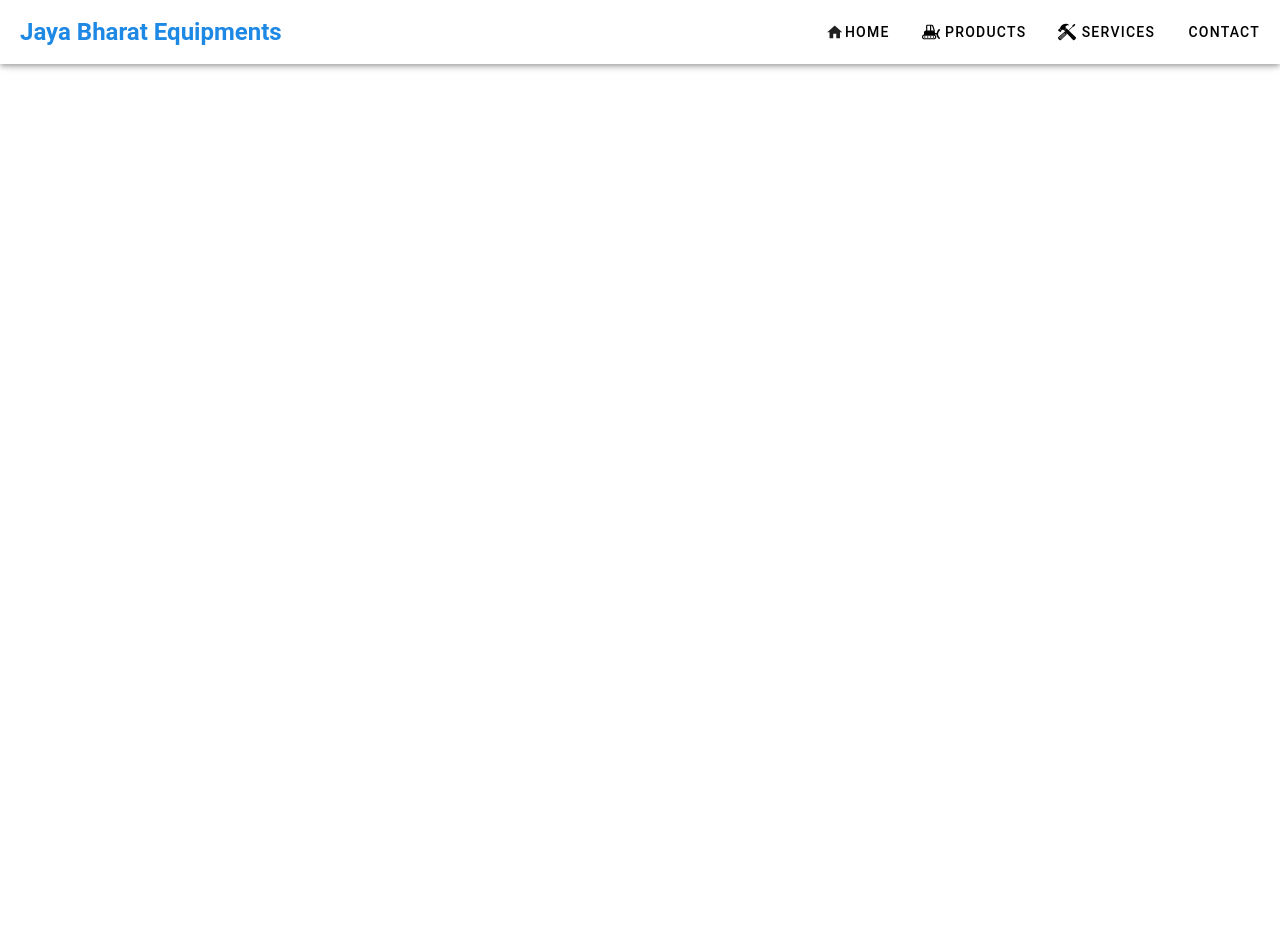
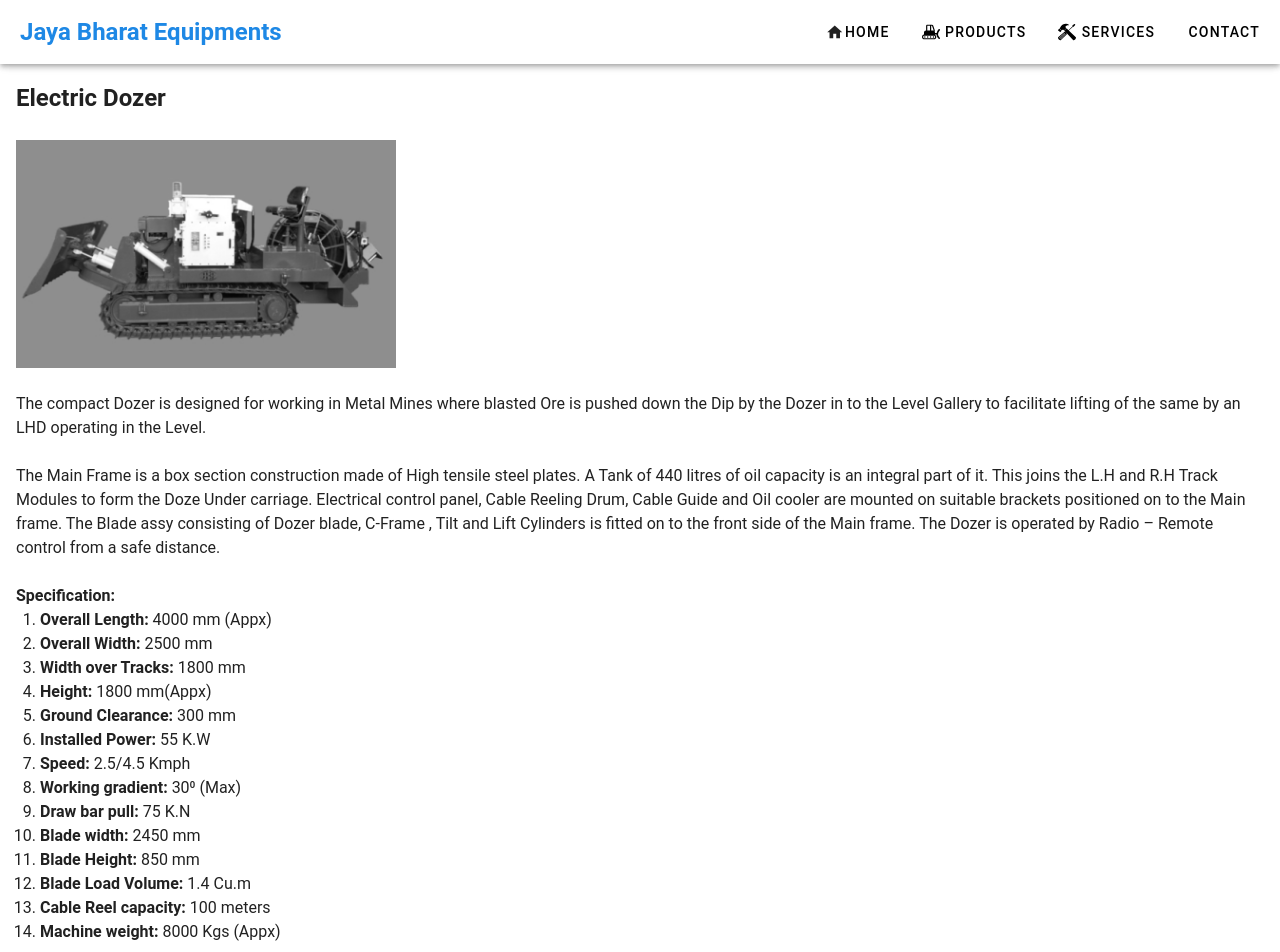
Before and after one commit to analamala/jaya-bharat, a Vue app: page /electricDozerDetail in a window 1280 px wide. Shown: the top 952 px of the page. Before the commit the page ends 800 px from the top, so only its background shows below. Built offline with nearby package versions, Linux system fonts and the light colour scheme.

Commit message:
Build electric dozer summary & detail pages

```diff
--- /dev/null
+++ b/src/components/Products/ElectricDozerDetail.vue
@@ -0,0 +1,59 @@
+<template>
+  <div>
+    <v-container fluid>
+      <v-row>
+        <v-col>
+          <h2>Electric Dozer</h2>
+        </v-col>
+      </v-row>
+      <v-row>
+        <v-col>
+          <v-img src="@/assets/images/electric-dozer-product.png" width="380px" height="228px"></v-img>
+        </v-col>
+      </v-row>
+      <v-row>
+        <v-col>
+          <p>
+            The compact Dozer is designed for working in Metal Mines where blasted Ore is pushed down
+            the Dip by the Dozer in to the Level Gallery to facilitate lifting of the same by an LHD
+            operating in the Level.
+          </p>
+          <br>
+          <p>
+            The Main Frame is a box section construction made of High tensile steel plates. A Tank of
+            440 litres of oil capacity is an integral part of it. This joins the L.H and R.H Track Modules
+            to form the Doze Under carriage. Electrical control panel, Cable Reeling Drum, Cable Guide and
+            Oil cooler are mounted on suitable brackets positioned on to the Main frame. The Blade assy
+            consisting of Dozer blade, C-Frame , Tilt and Lift Cylinders is fitted on to the front side of
+            the Main frame. The Dozer is operated by Radio – Remote control from a safe distance.
+          </p>
+        </v-col>
+      </v-row>
+      <v-row>
+        <v-col>
+          <b>Specification:</b>
+          <ol className="mx-6">
+            <li><b>Overall Length:</b> 4000 mm (Appx)</li>
+            <li><b>Overall Width:</b> 2500 mm</li>
+            <li><b>Width over Tracks:</b> 1800 mm</li>
+            <li><b>Height:</b> 1800 mm(Appx)</li>
+            <li><b>Ground Clearance:</b> 300 mm</li>
+            <li><b>Installed Power:</b> 55 K.W</li>
+            <li><b>Speed:</b> 2.5/4.5 Kmph</li>
+            <li><b>Working gradient:</b> 30⁰ (Max)</li>
+            <li><b>Draw bar pull:</b> 75 K.N</li>
+            <li><b>Blade width:</b> 2450 mm</li>
+            <li><b>Blade Height:</b> 850 mm</li>
+            <li><b>Blade Load Volume:</b> 1.4 Cu.m</li>
+            <li><b>Cable Reel capacity:</b> 100 meters</li>
+            <li><b>Machine weight:</b> 8000 Kgs (Appx)</li>
+          </ol>
+        </v-col>
+      </v-row>
+    </v-container>
+  </div>
+</template>
+
+<script setup lang="ts">
+//
+</script>
--- /dev/null
+++ b/src/components/Products/ElectricDozerSummary.vue
@@ -0,0 +1,26 @@
+<template>
+  <v-card className="mx-auto" max-width="240">
+    <v-card-item title="Electric Dozer">
+    </v-card-item>
+    <v-card-text>
+      <v-row>
+        <v-col>
+          <v-img width="210" height="125px"
+                 src="@/assets/images/electric-dozer-product.png">
+          </v-img>
+        </v-col>
+      </v-row>
+      <v-row>
+        <v-col>
+          The compact Dozer is designed for working in Metal Mines where blasted Ore is pushed down the
+          Dip by the Dozer in to the Level Gallery to...
+          <router-link to="/electricDozerDetail">MORE</router-link>
+        </v-col>
+      </v-row>
+    </v-card-text>
+  </v-card>
+</template>
+
+<script setup lang="ts">
+//
+</script>
--- a/src/components/Products/ProductsSummary.vue
+++ b/src/components/Products/ProductsSummary.vue
@@ -16,6 +16,9 @@
           <v-col>
             <EquipmentRetrieverSummary />
           </v-col>
+          <v-col>
+            <ElectricDozerSummary />
+          </v-col>
         </v-row>
       </v-container>
     </v-card-text>
@@ -28,4 +31,5 @@ import ProductsIcon from "@/components/icons/ProductsIcon.vue";
 import SAGESSummary from "@/components/Products/SAGESSummary.vue";
 import FeederBreakerSummary from "@/components/Products/FeederBreakerSummary.vue";
 import EquipmentRetrieverSummary from "@/components/Products/EquipmentRetrieverSummary.vue";
+import ElectricDozerSummary from "@/components/Products/ElectricDozerSummary.vue";
 </script>
--- a/src/router/index.ts
+++ b/src/router/index.ts
@@ -40,6 +40,12 @@ const routes = [
           '@/components/products/EquipmentRetrieverDetail'),
       },
       {
+        path: 'electricDozerDetail',
+        name: 'ElectricDozerDetail',
+        component: () => import(/* webpackChunkName: "electricDozerDetail" */
+          '@/components/products/ElectricDozerDetail'),
+      },
+      {
         path: 'services',
         name: 'Services',
         component: () => import(/* webpackChunkName: "services" */ '@/views/Services.vue'),
```
Also changed, not shown: src/assets/images/electric-dozer-product.png (added).
